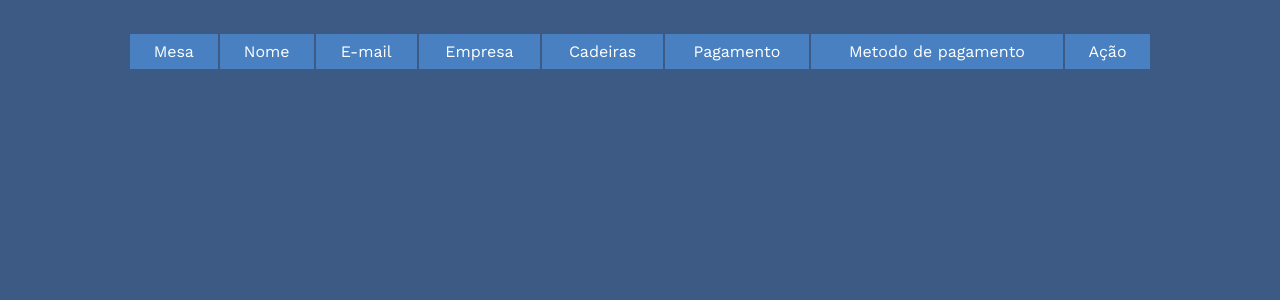
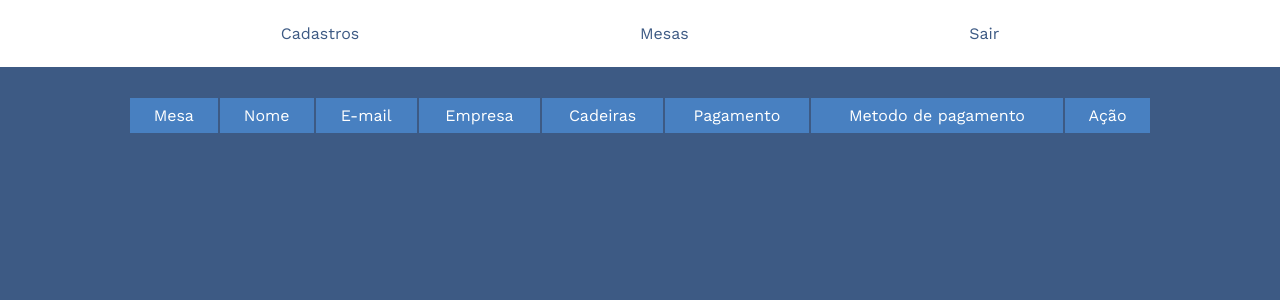
Before and after one commit to vinituis/almocoABIMAQ2022, a PHP site: page /admin/cadastros in a window 1280 px wide. Shown: the top 300 px of the page. Run offline with PHP 8.4, Linux system fonts and the light colour scheme; data that the repository does not hold is empty.

Commit message:
Ajustes na parte de gerenciamento de mesas

```diff
--- a/admin/add_pessoas.php
+++ b/admin/add_pessoas.php
@@ -57,6 +57,11 @@ if(isset($_POST['user'])){
     <script src="../js/form.js"></script>
 </head>
 <body>
+
+<?php
+    include './mod/menu.php';
+?>
+
     <div class="container">
         <?php
             // se o número de linhas no banco for menor que o número de cadastros
--- a/admin/cadastros.php
+++ b/admin/cadastros.php
@@ -31,6 +31,11 @@ if($result){
     <link rel="stylesheet" href="../css/global.css">
 </head>
 <body>
+
+<?php
+    include './mod/menu.php';
+?>
+
 <div class="table">
     <table>
         <tr class="topo">
--- a/admin/index.php
+++ b/admin/index.php
@@ -28,7 +28,6 @@ if(isset($_SESSION['logado'])){
     <link rel="stylesheet" href="./css/login.css">
 </head>
 <body>
-
     <form action="./mod/valida.php" method="post">
         <img src="./images/logo.png" alt="">
         <h2>Acesse a transmissão</h2>
--- a/admin/listar_pessoas.php
+++ b/admin/listar_pessoas.php
@@ -21,6 +21,11 @@ $result = mysqli_query($conn, $select);
     <script src="https://kit.fontawesome.com/77f6bd1ed5.js" crossorigin="anonymous" defer></script>
 </head>
 <body>
+
+<?php
+    include './mod/menu.php';
+?>
+
     <h2>Dados do Comprador</h2>
     <div class="dados">
             <?php
--- /dev/null
+++ b/admin/mod/menu.php
@@ -0,0 +1,11 @@
+<?php
+
+?>
+
+<div class="header adm">
+    <div class="nav">
+        <a href="./" class="item_nav">Cadastros</a>
+        <a href="./mesas" class="item_nav">Mesas</a>
+        <a href="./sair" class="item_nav">Sair</a>
+    </div>
+</div>
--- a/css/global.css
+++ b/css/global.css
@@ -280,3 +280,8 @@ span.aviso {
     text-align: center;
     color: var(--cor-1);
 }
+
+.header.adm {
+    background-image: none;
+    height: 3rem;
+}
```
Also changed, not shown: admin/mesas.php (+10 -6 lines), admin/mod/status-mesa.php (added, +13 -0 lines).
